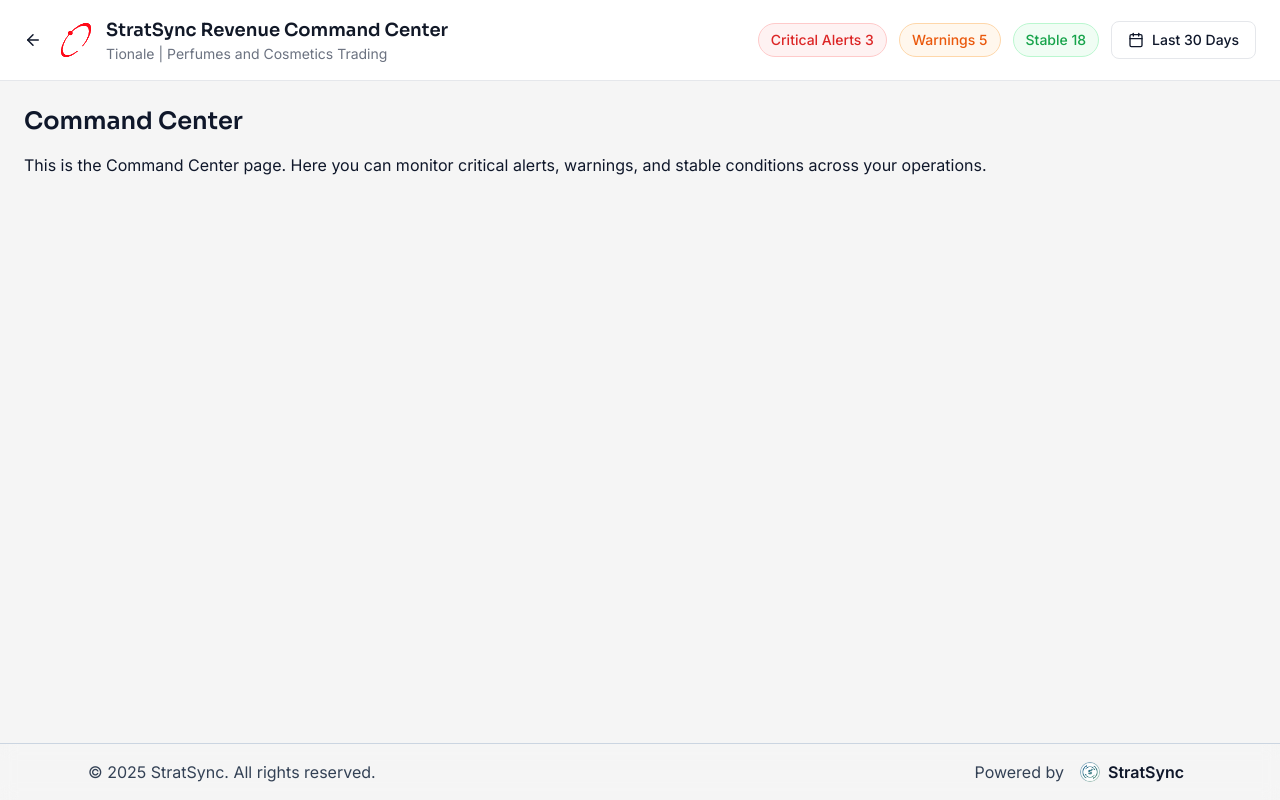
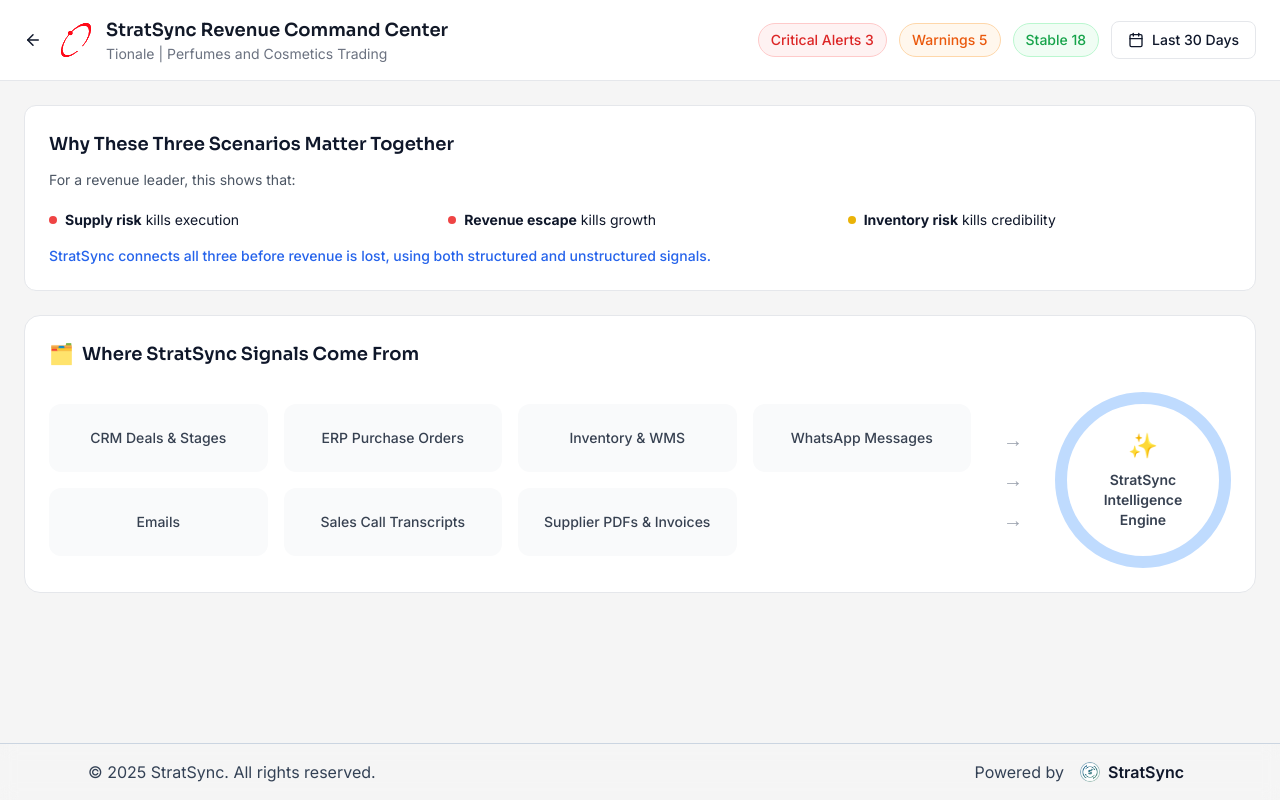
Before and after one commit to stratsync-rohit/revenue-intelligence-dashboard-tionale-v4, a React (Vite) app in the folder client/: page /command-center in a window 1280 px wide. Built offline with nearby package versions, Linux system fonts and the light colour scheme; no server answers.

Commit message:
update in command center

```diff
--- a/client/src/pages/CommandCenter.tsx
+++ b/client/src/pages/CommandCenter.tsx
@@ -1,14 +1,92 @@
-
 const CommandCenter = () => {
   return (
     <>
-			{/* page content */}
-			<div className="p-6">
-				<h2 className="text-2xl font-semibold mb-4">Command Center</h2>
-				<p>
-					This is the Command Center page. Here you can monitor critical
-					alerts, warnings, and stable conditions across your operations.
+      {/* ===== Section 1 ===== */}
+      <div className="border rounded-xl p-6 m-6 bg-white">
+        <h3 className="text-lg font-semibold mb-3">
+          Why These Three Scenarios Matter Together
+        </h3>
+
+        <p className="text-sm text-gray-600 mb-5">
+          For a revenue leader, this shows that:
         </p>
+
+        <div className="grid grid-cols-1 md:grid-cols-3 gap-4 mb-4">
+          <div className="flex items-center gap-2 text-sm">
+            <span className="w-2 h-2 rounded-full bg-red-500" />
+            <span>
+              <strong>Supply risk</strong> kills execution
+            </span>
+          </div>
+
+          <div className="flex items-center gap-2 text-sm">
+            <span className="w-2 h-2 rounded-full bg-red-500" />
+            <span>
+              <strong>Revenue escape</strong> kills growth
+            </span>
+          </div>
+
+          <div className="flex items-center gap-2 text-sm">
+            <span className="w-2 h-2 rounded-full bg-yellow-500" />
+            <span>
+              <strong>Inventory risk</strong> kills credibility
+            </span>
+          </div>
+        </div>
+
+        <p className="text-sm text-blue-600 font-medium">
+          StratSync connects all three before revenue is lost, using both
+          structured and unstructured signals.
+        </p>
+      </div>
+
+      {/* ===== Section 2 ===== */}
+      <div className="border rounded-2xl p-6 m-6 bg-white">
+        <div className="flex items-center gap-2 mb-6">
+          <span className="text-blue-500 text-xl">🗂️</span>
+          <h3 className="text-lg font-semibold">
+            Where StratSync Signals Come From
+          </h3>
+        </div>
+
+        <div className="flex flex-col lg:flex-row items-center gap-8">
+          {/* Left cards */}
+          <div className="grid grid-cols-2 md:grid-cols-4 gap-4 flex-1">
+            {[
+              "CRM Deals & Stages",
+              "ERP Purchase Orders",
+              "Inventory & WMS",
+              "WhatsApp Messages",
+              "Emails",
+              "Sales Call Transcripts",
+              "Supplier PDFs & Invoices",
+            ].map((item) => (
+              <div
+                key={item}
+                className="bg-gray-50 rounded-xl p-6 text-center text-sm font-medium text-gray-700"
+              >
+                {item}
+              </div>
+            ))}
+          </div>
+
+          {/* Arrows */}
+          <div className="flex flex-col gap-3 text-gray-400 text-xl">
+            <span>→</span>
+            <span>→</span>
+            <span>→</span>
+          </div>
+
+          {/* Engine */}
+          <div className="w-44 h-44 rounded-full border-[12px] border-blue-200 flex items-center justify-center text-center">
+            <div>
+              <div className="text-2xl mb-2">✨</div>
+              <p className="text-sm font-semibold text-gray-700">
+                StratSync <br /> Intelligence <br /> Engine
+              </p>
+            </div>
+          </div>
+        </div>
       </div>
     </>
   );
```
Lines whose indentation alone changed are shown as unchanged.
